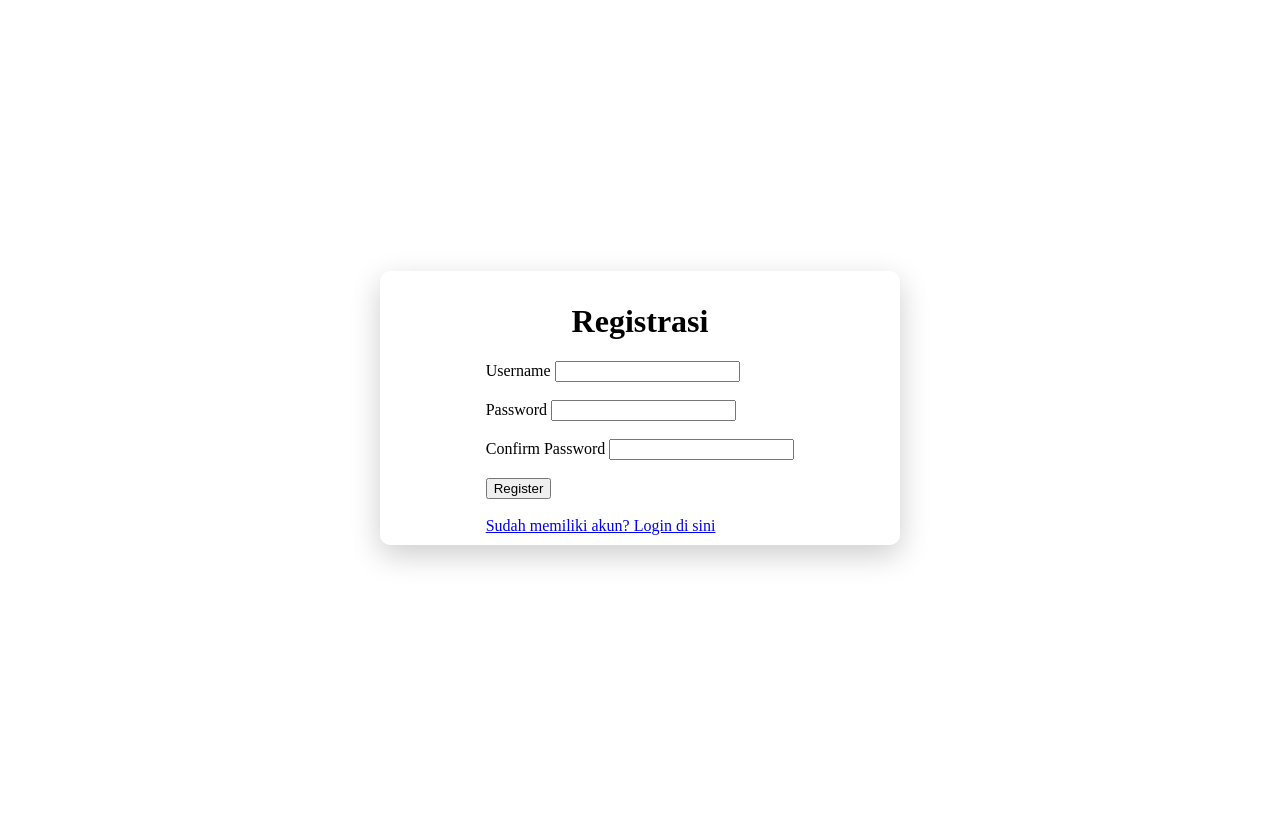
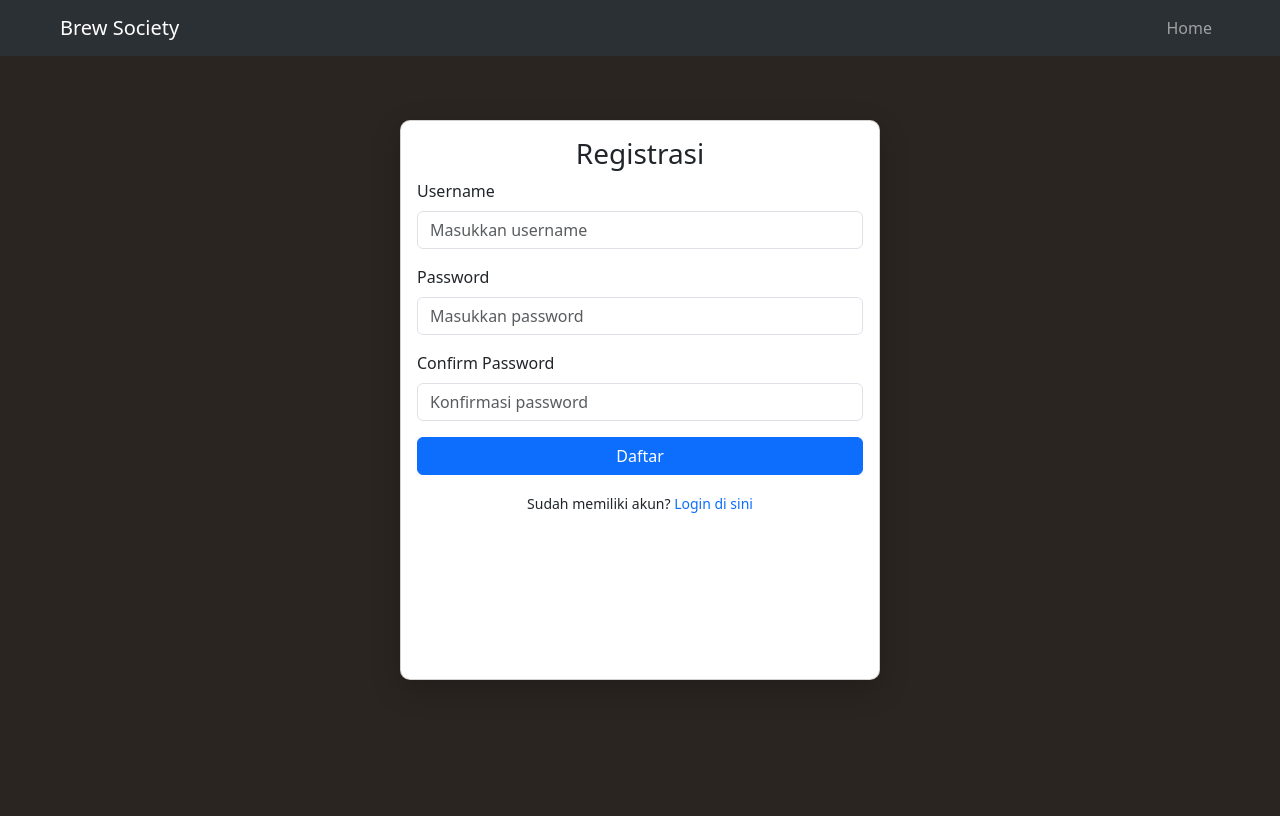
Before and after one commit to 124250012-dot/BrewSociety, a PHP site: page /registrasi.php in a window 1280 px wide. After the commit the page ends 680 px from the top, so only its background shows below. Run offline with PHP 8.4, Linux system fonts and the light colour scheme.

Commit message:
update registrasi, login, dashboard

```diff
--- a/proses_registrasi.php
+++ b/proses_registrasi.php
@@ -15,7 +15,7 @@ VALUES ('member', '$username', '$password')";
 $result = mysqli_query($connect, $query);
 
 if($result){
-    header("location: login.php?message=register_berhasil");
+    header("location: registrasi.php?message=register_berhasil");
 } else {
     header("location: registrasi.php?message=register_gagal");
 }
--- a/registrasi.php
+++ b/registrasi.php
@@ -1,31 +1,85 @@
-<!DOCTYPE html>
+<!doctype html>
 <html lang="en">
-<head>
-    <meta charset="UTF-8">
-    <meta name="viewport" content="width=device-width, initial-scale=1.0">
-    <title>Registrasi</title>
+  <head>
+    <meta charset="utf-8">
+    <meta name="viewport" content="width=device-width, initial-scale=1">
+    <title>Bootstrap demo</title>
+    <link href="https://cdn.jsdelivr.net/npm/bootstrap@5.3.8/dist/css/bootstrap.min.css" rel="stylesheet" integrity="sha384-sRIl4kxILFvY47J16cr9ZwB07vP4J8+LH7qKQnuqkuIAvNWLzeN8tE5YBujZqJLB" crossorigin="anonymous">
     <link rel="stylesheet" href="style.css">
-</head>
+  </head>
+  <body>
 
-<body>
-    <div class="container-regis">
-        <div class="regis-card">
-            <h1>Registrasi</h1>
+    <nav class="navbar navbar-expand-lg fixed-top bg-body-tertiary bg-dark px-5" data-bs-theme="dark">
+      <div class="container-fluid">
+        <a class="navbar-brand" href="#">Brew Society</a>
+          <button class="navbar-toggler" type="button" data-bs-toggle="collapse" data-bs-target="#navbarText" aria-controls="navbarText" aria-expanded="false" aria-label="Toggle navigation">
+          <span class="navbar-toggler-icon"></span>
+          </button>
+
+          <div class="collapse navbar-collapse" id="navbarText">
+            <ul class="navbar-nav mb-2 mb-lg-0 ms-auto">
+              <li class="nav-item">
+                <a class="nav-link" aria-current="page" href="index.php">Home</a>
+              </li>
+            </ul>
+          </div>
+      </div>
+    </nav>
+
+    <section class="regis-container">
+      <div class="card" style="width: 30rem;">
+      <div class="card-body" style="width: 100%;">
+        <h3 class="card-title text-center">Registrasi</h3>
+
+        <?php if(isset($_GET['message'])) :
+        if($_GET['message'] == "konfirmasi_gagal") : ?>
+            <div class="alert alert-danger" role="alert">
+                Konfirmasi password tidak cocok!
+            </div>
+        <?php elseif ($_GET['message'] == "register_gagal") : ?>
+            <div class="alert alert-danger" role="alert">
+                Registrasi gagal!
+            </div>
+        <?php elseif ($_GET['message'] == "register_berhasil") : ?>
+            <div class="alert alert-success" role="alert">
+                <script>
+                    setTimeout(function() {
+                        window.location.href = "login.php";
+                    }, 2000);
+                </script>
+                Registrasi berhasil! Halaman akan diarahkan ke Login...
+            </div>
+             <?php endif; ?>
+        <?php endif; ?>
+
             <form action="proses_registrasi.php" method="post">
-              <label>Username</label>
-              <input type="text" id="username" name="username" required><br><br>
 
-              <label>Password</label>
-              <input type="password" id="password" name="password" required><br><br>
+                <div class="mb-3">
+                    <label for="username" class="form-label">Username</label>
+                    <input type="text" class="form-control" id="username" name="username" placeholder="Masukkan username" required>
+                </div>
 
-              <label>Confirm Password</label>
-              <input type="password" id="confirm_password" name="confirm_password" required><br><br>
+                <div class="mb-3">
+                    <label for="password" class="form-label">Password</label>
+                    <input type="password" class="form-control" id="password" name="password" placeholder="Masukkan password" required>
+                </div>
 
-              <input type="submit" value="Register"> <br><br>
+                <div class="mb-3">
+                    <label for="confirm_password" class="form-label">Confirm Password</label>
+                    <input type="password" class="form-control" id="confirm_password" name="confirm_password" placeholder="Konfirmasi password" required>
+                </div>
 
-              <a href="login.php">Sudah memiliki akun? Login di sini</a>
+                <div class="d-grid gap-2">
+                    <button type="submit" class="btn btn-primary">Daftar</button>
+                </div>
+
+                <div class="mt-3 text-center">
+                    <small>Sudah memiliki akun? <a href="login.php" class="text-decoration-none">Login di sini</a></small>
+                </div>
             </form>
         </div>
     </div>
-</body>
+    </section>
+    <script src="https://cdn.jsdelivr.net/npm/bootstrap@5.3.8/dist/js/bootstrap.bundle.min.js" integrity="sha384-FKyoEForCGlyvwx9Hj09JcYn3nv7wiPVlz7YYwJrWVcXK/BmnVDxM+D2scQbITxI" crossorigin="anonymous"></script>
+  </body>
 </html>
--- a/style.css
+++ b/style.css
@@ -91,7 +91,7 @@ body {
     flex-direction: column;
     align-items: center;
     justify-content: center;
-    background-color: rgba(102, 23, 23, 0.881);
+    background: rgb(43, 37, 33);
 }
 
 .card{
@@ -104,11 +104,12 @@ body {
     min-height: 70vh;
 }
 
-.container-regis{
+.regis-container{
     display: flex;
     justify-content: center;
     align-items: center;
     min-height: 100vh;
+    background: rgb(43, 37, 33);
 }
 
 .regis-card{
@@ -124,15 +125,53 @@ body {
 
 .card-container {
     display: flex;
-    align-items: center; /*tengah vertikal*/
-    justify-content: center; /*tengah horizontal*/
+    align-items: center;
+    justify-content: center;
     min-height: 100vh;
     background: rgb(81, 66, 57);
     max-width: 100%;
 }
 
-.card {
-    padding: 10px;
-    width: 500px;
-    height: 300px;
+.dashboard-carousel {
+    max-width: 700px;
+    margin: 80px auto 40px;
 }
+
+.carousel-inner {
+    border-radius: 15px;
+    box-shadow: 0 4px 15px rgba(0,0,0,0.1);
+}
+
+.dashboard-carousel .carousel-item {
+    height: 400px;
+    object-fit: cover;
+    border-radius: 15px;
+}
+
+.dashboard-carousel .carousel-item img {
+    height: 400px;
+    object-fit: cover;
+    border-radius: 15px;
+}
+
+.category-title {
+    border-left: 5px solid #bc9494;
+    padding-left: 15px;
+    margin-bottom: 25px;
+    font-weight: bold;
+}
+
+.product-card {
+    transition: transform 0.3s;
+    border-radius: 15px;
+    box-shadow: 0 5px 20px rgb(94, 86, 86);
+}
+
+.product-card:hover {
+    transform: translateY(-5px);
+}
+
+.product-img {
+    height: 200px;
+    object-fit: cover;
+}
```
Also changed, not shown: login.php (+17 -0 lines), member/dashboard.php (+42 -31 lines).
